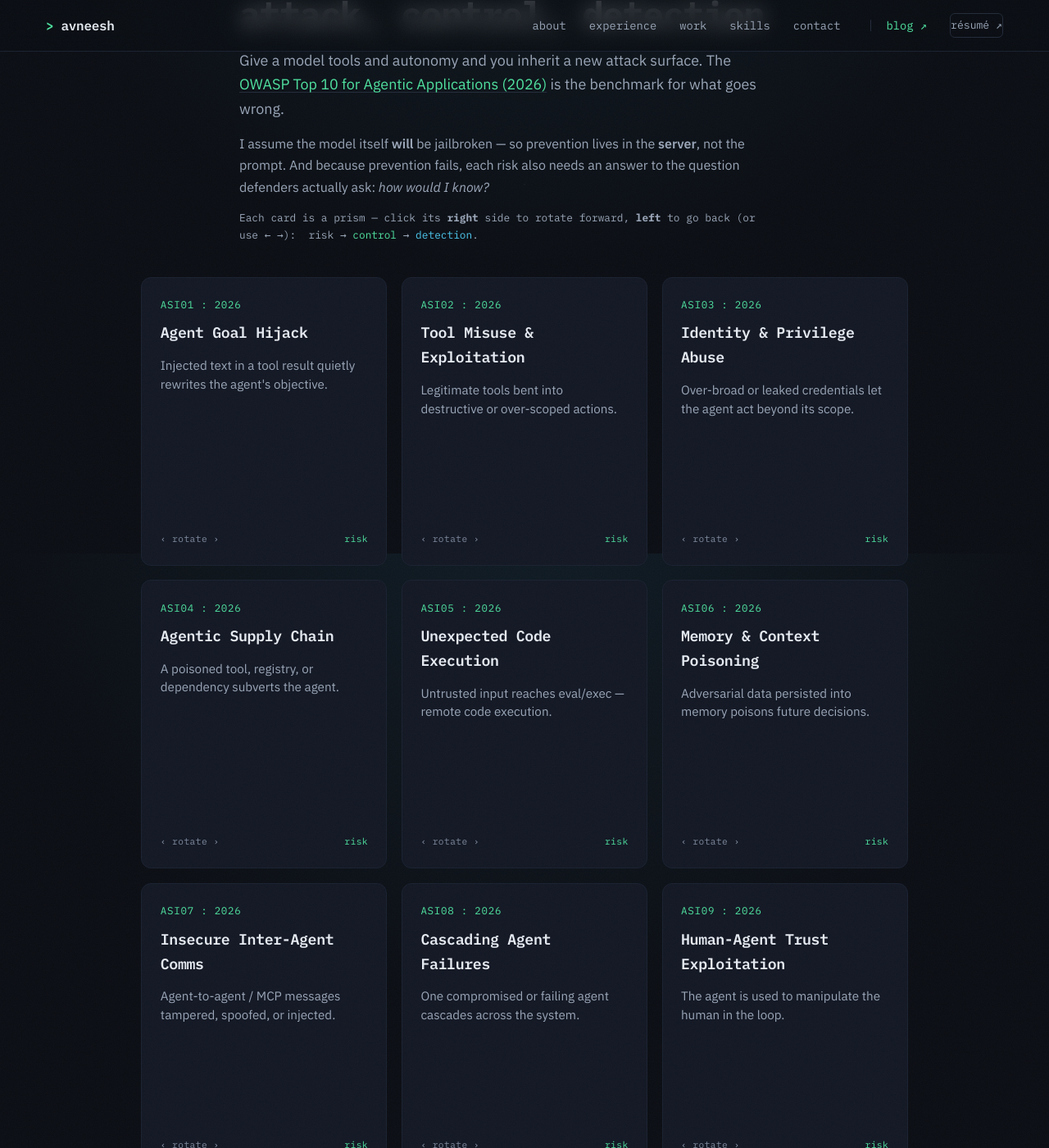
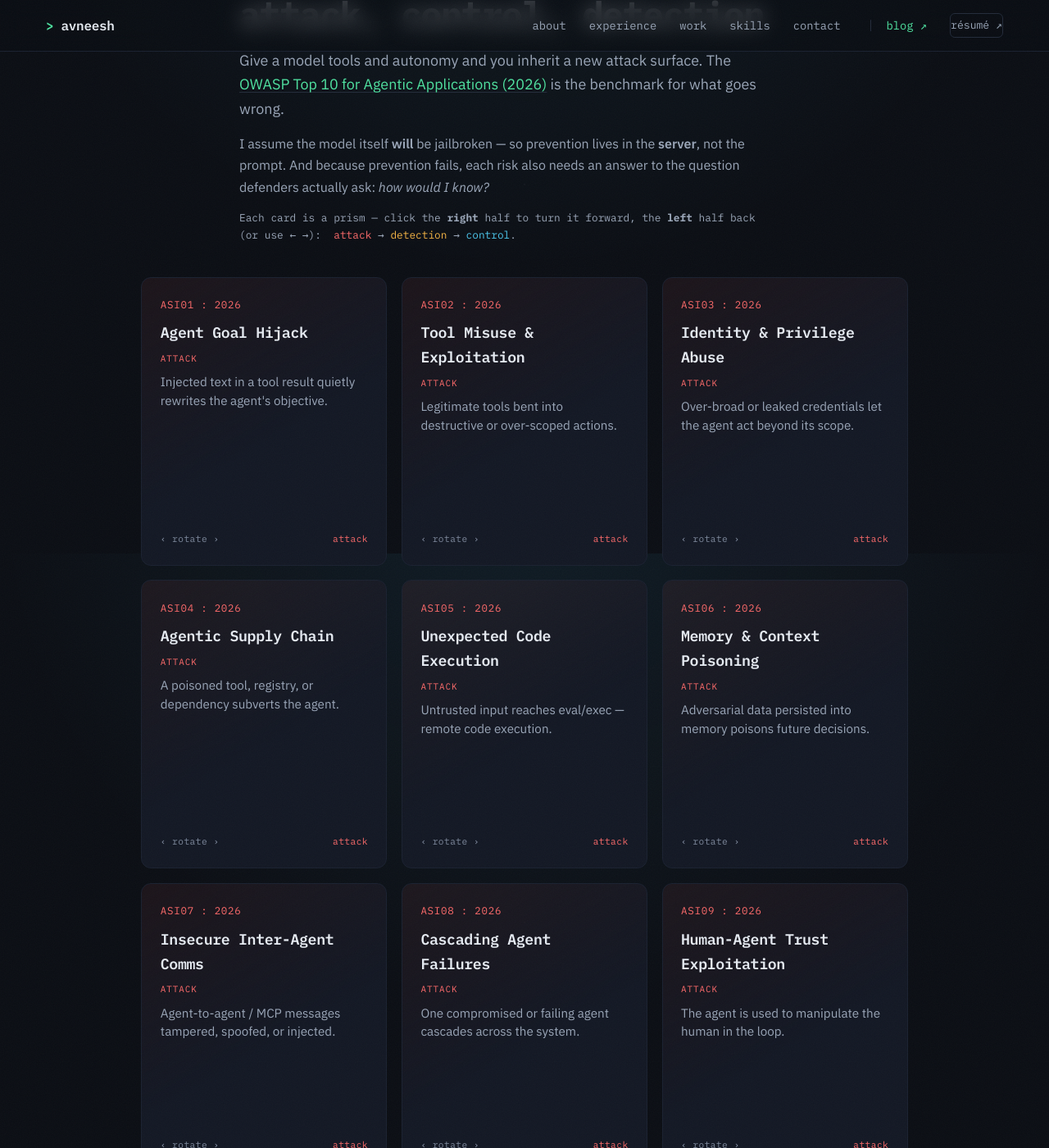
Before and after one commit to agileAlligator/Portfolio-Page, a Jekyll site: the page built from owasp-top-10.html, in a window 1280 px wide and 1400 px high, scrolled down 225 px. Shown: the whole window at 82% size. Built offline with Jekyll 4.4.1, drawn with Linux system fonts in a browser that asks for light colours; some of the changed text lies outside the part shown.

Commit message:
OWASP prism: colour-key faces, reorder rotation, fix mobile tap flash
- Colour-key via per-face --glow: attack=red, detection=yellow, control=blue
  (drives label, code, hover glow, spotlight, and rotation pulse).
- Add an "Attack" label to the risk face; relabel detection as "· SOC".
- Right rotates attack → detection → control (was → control → detection).
- Kill the mobile "flash": -webkit-tap-highlight-color transparent,
  user-select none, touch-action manipulation.
- Verified attack/detection/control faces via headless-chromium render.

Co-Authored-By: Claude Opus 4.8 (1M context) <noreply@anthropic.com>

```diff
--- a/assets/owasp.css
+++ b/assets/owasp.css
@@ -1,7 +1,9 @@
 /* ══════════════════════════════════════════════════════════════════
    OWASP Agentic Top 10 — triangular-prism cards.
-   3 faces (risk → control → detection); click right half = rotate
-   forward, left half = back. Inherits tokens from style.css.
+   3 faces, colour-keyed via a per-face --glow (r,g,b):
+     attack = red · detection = yellow · control = blue.
+   Click right half → rotate forward (attack → detection → control),
+   left half → back. Inherits tokens from style.css.
    ══════════════════════════════════════════════════════════════════ */
 
 .owasp-intro { max-width: 68ch; }
@@ -19,9 +21,9 @@
 .owasp-intro a { color: var(--acc); text-decoration: underline; text-underline-offset: 3px; text-decoration-color: var(--line); }
 .owasp-intro a:hover { text-decoration-color: var(--acc); }
 .owasp-hint { font-family: var(--mono); font-size: 0.8rem; color: var(--ink-faint); }
-.owasp-hint .k-risk { color: var(--ink-dim); }
-.owasp-hint .k-control { color: var(--acc); }
-.owasp-hint .k-detect { color: var(--acc-2); }
+.owasp-hint .k-risk { color: var(--bad); }
+.owasp-hint .k-detect { color: var(--warn); }
+.owasp-hint .k-control { color: var(--acc-2); }
 
 /* grid: intro stays in the 760px column; the card row breaks out wider, centered */
 .asi-grid {
@@ -53,9 +55,18 @@
 	max-width: 100%;
 	perspective: 1200px;
 	cursor: pointer;
+	-webkit-tap-highlight-color: transparent;   /* no blue tap flash on mobile */
+	-webkit-user-select: none;
+	user-select: none;                           /* no text-selection on tap */
+	touch-action: manipulation;                  /* no double-tap zoom delay */
+	/* entrance */
+	opacity: 0;
+	transform: translateY(18px);
+	transition: opacity 0.6s var(--ease), transform 0.6s var(--ease);
 }
+.asi-card.in { opacity: 1; transform: none; }
 
-/* left/right rotation affordance (chevrons fade in on hover/focus) */
+/* left/right rotation affordance */
 .asi-card::before,
 .asi-card::after {
 	position: absolute;
@@ -103,37 +114,35 @@
 	overflow: hidden;
 	transition: border-color 0.3s var(--ease), box-shadow 0.3s var(--ease);
 }
-/* three faces of the prism, 120° apart, pushed out by the apothem (300/2 ÷ tan60 ≈ 86.6px) */
-.face-risk    { transform: rotateY(0deg)   translateZ(86.6px); background: var(--panel); }
-.face-control { transform: rotateY(120deg) translateZ(86.6px); background: linear-gradient(150deg, var(--panel-2) 0%, var(--bg-2) 100%); }
-.face-detect  { transform: rotateY(240deg) translateZ(86.6px); background: linear-gradient(150deg, #0c1a22 0%, var(--bg-2) 100%); }
+/* three faces of the prism, 120° apart, pushed out by the apothem (≈86.6px), each colour-keyed */
+.face-risk    { --glow: 255, 107, 107; transform: rotateY(0deg)   translateZ(86.6px); background: linear-gradient(150deg, rgba(255, 107, 107, 0.07) 0%, var(--panel) 55%); }
+.face-control { --glow: 76, 201, 240;  transform: rotateY(120deg) translateZ(86.6px); background: linear-gradient(150deg, rgba(76, 201, 240, 0.08) 0%, var(--bg-2) 55%); }
+.face-detect  { --glow: 245, 181, 68;  transform: rotateY(240deg) translateZ(86.6px); background: linear-gradient(150deg, rgba(245, 181, 68, 0.08) 0%, var(--bg-2) 55%); }
 
 .asi-card:hover .asi-face,
 .asi-card:focus-visible .asi-face {
-	border-color: var(--acc);
-	box-shadow: 0 0 0 1px rgba(79, 227, 161, 0.22), 0 22px 55px -34px rgba(0, 0, 0, 0.9);
+	border-color: rgba(var(--glow), 0.7);
+	box-shadow: 0 0 0 1px rgba(var(--glow), 0.25), 0 22px 55px -34px rgba(0, 0, 0, 0.9);
 }
 
-.asi-code { font-family: var(--mono); font-size: 0.78rem; letter-spacing: 0.06em; color: var(--acc); }
+.asi-code { font-family: var(--mono); font-size: 0.78rem; letter-spacing: 0.06em; color: rgb(var(--glow)); }
 .asi-name {
 	font-family: var(--mono);
 	font-weight: 600;
 	font-size: 1.14rem;
 	letter-spacing: -0.02em;
-	margin: 0.55rem 0 0.85rem;
+	margin: 0.55rem 0;
 	color: var(--ink);
 }
-.asi-attack { color: var(--ink-dim); font-size: 0.95rem; line-height: 1.5; }
-
 .asi-label {
 	font-family: var(--mono);
 	font-size: 0.68rem;
 	text-transform: uppercase;
 	letter-spacing: 0.09em;
 	margin-bottom: 0.45rem;
+	color: rgb(var(--glow));
 }
-.lbl-control { color: var(--acc); }
-.lbl-detect { color: var(--acc-2); }
+.asi-attack { color: var(--ink-dim); font-size: 0.95rem; line-height: 1.5; }
 .asi-body { color: var(--ink-dim); font-size: 0.88rem; line-height: 1.55; }
 .asi-body strong { color: var(--ink); font-weight: 600; }
 
@@ -147,39 +156,27 @@
 	display: flex;
 	justify-content: space-between;
 }
-.asi-foot .step { color: var(--acc); }
+.asi-foot .step { color: rgb(var(--glow)); }
 
 /* ── VFX ─────────────────────────────────────────────────────────── */
-
-/* cursor-tracking accent spotlight on the visible face */
+/* cursor-tracking spotlight, tinted to the face colour */
 .asi-face::after {
 	content: "";
 	position: absolute;
 	inset: 0;
 	border-radius: inherit;
-	background: radial-gradient(240px circle at var(--mx, 50%) var(--my, 50%), rgba(79, 227, 161, 0.13), transparent 62%);
+	background: radial-gradient(240px circle at var(--mx, 50%) var(--my, 50%), rgba(var(--glow), 0.15), transparent 62%);
 	opacity: 0;
 	transition: opacity 0.35s var(--ease);
 	pointer-events: none;
 }
-.face-detect::after {
-	background: radial-gradient(240px circle at var(--mx, 50%) var(--my, 50%), rgba(76, 201, 240, 0.16), transparent 62%);
-}
 .asi-card:hover .asi-face::after,
 .asi-card:focus-visible .asi-face::after { opacity: 1; }
 
-/* staggered entrance */
-.asi-card {
-	opacity: 0;
-	transform: translateY(18px);
-	transition: opacity 0.6s var(--ease), transform 0.6s var(--ease);
-}
-.asi-card.in { opacity: 1; transform: none; }
-
-/* accent pulse on each rotation */
+/* accent pulse on each rotation, in the face colour */
 @keyframes asi-pulse {
-	0%   { box-shadow: 0 0 0 1px rgba(79, 227, 161, 0.55), 0 0 30px -2px rgba(79, 227, 161, 0.5); }
-	100% { box-shadow: 0 0 0 1px rgba(79, 227, 161, 0),    0 0 30px -2px rgba(79, 227, 161, 0); }
+	0%   { box-shadow: 0 0 0 1px rgba(var(--glow), 0.55), 0 0 30px -2px rgba(var(--glow), 0.5); }
+	100% { box-shadow: 0 0 0 1px rgba(var(--glow), 0),    0 0 30px -2px rgba(var(--glow), 0); }
 }
 .asi-card.spin .asi-face { animation: asi-pulse 0.65s var(--ease); }
 
--- a/owasp-top-10.html
+++ b/owasp-top-10.html
@@ -18,8 +18,8 @@ extra_css: /assets/owasp.css
 	<p>I assume the model itself <strong>will</strong> be jailbroken — so prevention lives in the
 		<strong>server</strong>, not the prompt. And because prevention fails, each risk also needs an
 		answer to the question defenders actually ask: <em>how would I know?</em></p>
-	<p class="owasp-hint">Each card is a prism — click its <strong>right</strong> side to rotate forward, <strong>left</strong> to go back
-		(or use ← →):&nbsp; <span class="k-risk">risk</span> → <span class="k-control">control</span> → <span class="k-detect">detection</span>.</p>
+	<p class="owasp-hint">Each card is a prism — click the <strong>right</strong> half to turn it forward, the <strong>left</strong> half back
+		(or use ← →):&nbsp; <span class="k-risk">attack</span> → <span class="k-detect">detection</span> → <span class="k-control">control</span>.</p>
 </section>
 
 <div class="asi-grid">
@@ -29,8 +29,9 @@ extra_css: /assets/owasp.css
 			<span class="asi-face face-risk">
 				<span class="asi-code">ASI01 : 2026</span>
 				<span class="asi-name">Agent Goal Hijack</span>
+				<span class="asi-label">Attack</span>
 				<span class="asi-attack">Injected text in a tool result quietly rewrites the agent's objective.</span>
-				<span class="asi-foot"><span>‹ rotate ›</span><span class="step">risk</span></span>
+				<span class="asi-foot"><span>‹ rotate ›</span><span class="step">attack</span></span>
 			</span>
 			<span class="asi-face face-control">
 				<span class="asi-code">ASI01</span>
@@ -40,7 +41,7 @@ extra_css: /assets/owasp.css
 			</span>
 			<span class="asi-face face-detect">
 				<span class="asi-code">ASI01</span>
-				<span class="asi-label lbl-detect">Detection · blue-team</span>
+				<span class="asi-label">Detection · SOC</span>
 				<span class="asi-body">Flag tool-call chains whose target diverges from the session's stated task, and scan tool output for imperative/injection patterns before it can influence a call.</span>
 				<span class="asi-foot"><span>‹ rotate ›</span><span class="step">detection</span></span>
 			</span>
@@ -52,8 +53,9 @@ extra_css: /assets/owasp.css
 			<span class="asi-face face-risk">
 				<span class="asi-code">ASI02 : 2026</span>
 				<span class="asi-name">Tool Misuse &amp; Exploitation</span>
+				<span class="asi-label">Attack</span>
 				<span class="asi-attack">Legitimate tools bent into destructive or over-scoped actions.</span>
-				<span class="asi-foot"><span>‹ rotate ›</span><span class="step">risk</span></span>
+				<span class="asi-foot"><span>‹ rotate ›</span><span class="step">attack</span></span>
 			</span>
 			<span class="asi-face face-control">
 				<span class="asi-code">ASI02</span>
@@ -63,7 +65,7 @@ extra_css: /assets/owasp.css
 			</span>
 			<span class="asi-face face-detect">
 				<span class="asi-code">ASI02</span>
-				<span class="asi-label lbl-detect">Detection · blue-team</span>
+				<span class="asi-label">Detection · SOC</span>
 				<span class="asi-body">Alert on exfil-shaped sequences — a read-heavy query immediately followed by an external send — and on any user crossing N× their tool-call baseline.</span>
 				<span class="asi-foot"><span>‹ rotate ›</span><span class="step">detection</span></span>
 			</span>
@@ -75,8 +77,9 @@ extra_css: /assets/owasp.css
 			<span class="asi-face face-risk">
 				<span class="asi-code">ASI03 : 2026</span>
 				<span class="asi-name">Identity &amp; Privilege Abuse</span>
+				<span class="asi-label">Attack</span>
 				<span class="asi-attack">Over-broad or leaked credentials let the agent act beyond its scope.</span>
-				<span class="asi-foot"><span>‹ rotate ›</span><span class="step">risk</span></span>
+				<span class="asi-foot"><span>‹ rotate ›</span><span class="step">attack</span></span>
 			</span>
 			<span class="asi-face face-control">
 				<span class="asi-code">ASI03</span>
@@ -86,7 +89,7 @@ extra_css: /assets/owasp.css
 			</span>
 			<span class="asi-face face-detect">
 				<span class="asi-code">ASI03</span>
-				<span class="asi-label lbl-detect">Detection · blue-team</span>
+				<span class="asi-label">Detection · SOC</span>
 				<span class="asi-body">Alert when a token is used for endpoints or scopes outside its grant, or when one identity suddenly reaches resources it never touches.</span>
 				<span class="asi-foot"><span>‹ rotate ›</span><span class="step">detection</span></span>
 			</span>
@@ -98,8 +101,9 @@ extra_css: /assets/owasp.css
 			<span class="asi-face face-risk">
 				<span class="asi-code">ASI04 : 2026</span>
 				<span class="asi-name">Agentic Supply Chain</span>
+				<span class="asi-label">Attack</span>
 				<span class="asi-attack">A poisoned tool, registry, or dependency subverts the agent.</span>
-				<span class="asi-foot"><span>‹ rotate ›</span><span class="step">risk</span></span>
+				<span class="asi-foot"><span>‹ rotate ›</span><span class="step">attack</span></span>
 			</span>
 			<span class="asi-face face-control">
 				<span class="asi-code">ASI04</span>
@@ -109,7 +113,7 @@ extra_css: /assets/owasp.css
 			</span>
 			<span class="asi-face face-detect">
 				<span class="asi-code">ASI04</span>
-				<span class="asi-label lbl-detect">Detection · blue-team</span>
+				<span class="asi-label">Detection · SOC</span>
 				<span class="asi-body">Alert when a tool descriptor's hash changes after approval, when an unrecognized MCP server registers, or on dependency-lockfile drift.</span>
 				<span class="asi-foot"><span>‹ rotate ›</span><span class="step">detection</span></span>
 			</span>
@@ -121,8 +125,9 @@ extra_css: /assets/owasp.css
 			<span class="asi-face face-risk">
 				<span class="asi-code">ASI05 : 2026</span>
 				<span class="asi-name">Unexpected Code Execution</span>
+				<span class="asi-label">Attack</span>
 				<span class="asi-attack">Untrusted input reaches eval/exec — remote code execution.</span>
-				<span class="asi-foot"><span>‹ rotate ›</span><span class="step">risk</span></span>
+				<span class="asi-foot"><span>‹ rotate ›</span><span class="step">attack</span></span>
 			</span>
 			<span class="asi-face face-control">
 				<span class="asi-code">ASI05</span>
@@ -132,7 +137,7 @@ extra_css: /assets/owasp.css
 			</span>
 			<span class="asi-face face-detect">
 				<span class="asi-code">ASI05</span>
-				<span class="asi-label lbl-detect">Detection · blue-team</span>
+				<span class="asi-label">Detection · SOC</span>
 				<span class="asi-body">Alert when eval/exec paths fire, on unexpected child-process spawns from the MCP process, or when code-shaped input reaches an executor.</span>
 				<span class="asi-foot"><span>‹ rotate ›</span><span class="step">detection</span></span>
 			</span>
@@ -144,8 +149,9 @@ extra_css: /assets/owasp.css
 			<span class="asi-face face-risk">
 				<span class="asi-code">ASI06 : 2026</span>
 				<span class="asi-name">Memory &amp; Context Poisoning</span>
+				<span class="asi-label">Attack</span>
 				<span class="asi-attack">Adversarial data persisted into memory poisons future decisions.</span>
-				<span class="asi-foot"><span>‹ rotate ›</span><span class="step">risk</span></span>
+				<span class="asi-foot"><span>‹ rotate ›</span><span class="step">attack</span></span>
 			</span>
 			<span class="asi-face face-control">
 				<span class="asi-code">ASI06</span>
@@ -155,7 +161,7 @@ extra_css: /assets/owasp.css
 			</span>
 			<span class="asi-face face-detect">
 				<span class="asi-code">ASI06</span>
-				<span class="asi-label lbl-detect">Detection · blue-team</span>
+				<span class="asi-label">Detection · SOC</span>
 				<span class="asi-body">Flag memory/RAG writes from low-trust sources, and retrieval of freshly-written context that then steers a sensitive action (provenance gaps).</span>
 				<span class="asi-foot"><span>‹ rotate ›</span><span class="step">detection</span></span>
 			</span>
@@ -167,8 +173,9 @@ extra_css: /assets/owasp.css
 			<span class="asi-face face-risk">
 				<span class="asi-code">ASI07 : 2026</span>
 				<span class="asi-name">Insecure Inter-Agent Comms</span>
+				<span class="asi-label">Attack</span>
 				<span class="asi-attack">Agent-to-agent / MCP messages tampered, spoofed, or injected.</span>
-				<span class="asi-foot"><span>‹ rotate ›</span><span class="step">risk</span></span>
+				<span class="asi-foot"><span>‹ rotate ›</span><span class="step">attack</span></span>
 			</span>
 			<span class="asi-face face-control">
 				<span class="asi-code">ASI07</span>
@@ -178,7 +185,7 @@ extra_css: /assets/owasp.css
 			</span>
 			<span class="asi-face face-detect">
 				<span class="asi-code">ASI07</span>
-				<span class="asi-label lbl-detect">Detection · blue-team</span>
+				<span class="asi-label">Detection · SOC</span>
 				<span class="asi-body">Alert on failed-auth or unauthenticated peer messages, on messages failing schema/claims validation, and on sudden inter-agent volume spikes.</span>
 				<span class="asi-foot"><span>‹ rotate ›</span><span class="step">detection</span></span>
 			</span>
@@ -190,8 +197,9 @@ extra_css: /assets/owasp.css
 			<span class="asi-face face-risk">
 				<span class="asi-code">ASI08 : 2026</span>
 				<span class="asi-name">Cascading Agent Failures</span>
+				<span class="asi-label">Attack</span>
 				<span class="asi-attack">One compromised or failing agent cascades across the system.</span>
-				<span class="asi-foot"><span>‹ rotate ›</span><span class="step">risk</span></span>
+				<span class="asi-foot"><span>‹ rotate ›</span><span class="step">attack</span></span>
 			</span>
 			<span class="asi-face face-control">
 				<span class="asi-code">ASI08</span>
@@ -201,7 +209,7 @@ extra_css: /assets/owasp.css
 			</span>
 			<span class="asi-face face-detect">
 				<span class="asi-code">ASI08</span>
-				<span class="asi-label lbl-detect">Detection · blue-team</span>
+				<span class="asi-label">Detection · SOC</span>
 				<span class="asi-body">Watch for error-rate propagation across agents, retry storms, and circuit-breaker trips correlated within a short window.</span>
 				<span class="asi-foot"><span>‹ rotate ›</span><span class="step">detection</span></span>
 			</span>
@@ -213,8 +221,9 @@ extra_css: /assets/owasp.css
 			<span class="asi-face face-risk">
 				<span class="asi-code">ASI09 : 2026</span>
 				<span class="asi-name">Human-Agent Trust Exploitation</span>
+				<span class="asi-label">Attack</span>
 				<span class="asi-attack">The agent is used to manipulate the human in the loop.</span>
-				<span class="asi-foot"><span>‹ rotate ›</span><span class="step">risk</span></span>
+				<span class="asi-foot"><span>‹ rotate ›</span><span class="step">attack</span></span>
 			</span>
 			<span class="asi-face face-control">
 				<span class="asi-code">ASI09</span>
@@ -224,7 +233,7 @@ extra_css: /assets/owasp.css
 			</span>
 			<span class="asi-face face-detect">
 				<span class="asi-code">ASI09</span>
-				<span class="asi-label lbl-detect">Detection · blue-team</span>
+				<span class="asi-label">Detection · SOC</span>
 				<span class="asi-body">Flag high-impact actions approved with abnormally low latency (rubber-stamping) and outputs lacking provenance that precede an approval.</span>
 				<span class="asi-foot"><span>‹ rotate ›</span><span class="step">detection</span></span>
 			</span>
@@ -236,8 +245,9 @@ extra_css: /assets/owasp.css
 			<span class="asi-face face-risk">
 				<span class="asi-code">ASI10 : 2026</span>
 				<span class="asi-name">Rogue Agents</span>
+				<span class="asi-label">Attack</span>
 				<span class="asi-attack">An agent operating outside policy, undetected.</span>
-				<span class="asi-foot"><span>‹ rotate ›</span><span class="step">risk</span></span>
+				<span class="asi-foot"><span>‹ rotate ›</span><span class="step">attack</span></span>
 			</span>
 			<span class="asi-face face-control">
 				<span class="asi-code">ASI10</span>
@@ -247,7 +257,7 @@ extra_css: /assets/owasp.css
 			</span>
 			<span class="asi-face face-detect">
 				<span class="asi-code">ASI10</span>
-				<span class="asi-label lbl-detect">Detection · blue-team</span>
+				<span class="asi-label">Detection · SOC</span>
 				<span class="asi-body">Alert on any action with no matching originating-prompt hash, activity outside authorized windows, or deviation from the agent's behavioral baseline.</span>
 				<span class="asi-foot"><span>‹ rotate ›</span><span class="step">detection</span></span>
 			</span>
```
Also changed, not shown: other parts of owasp-top-10.html (+1 -1 lines).
